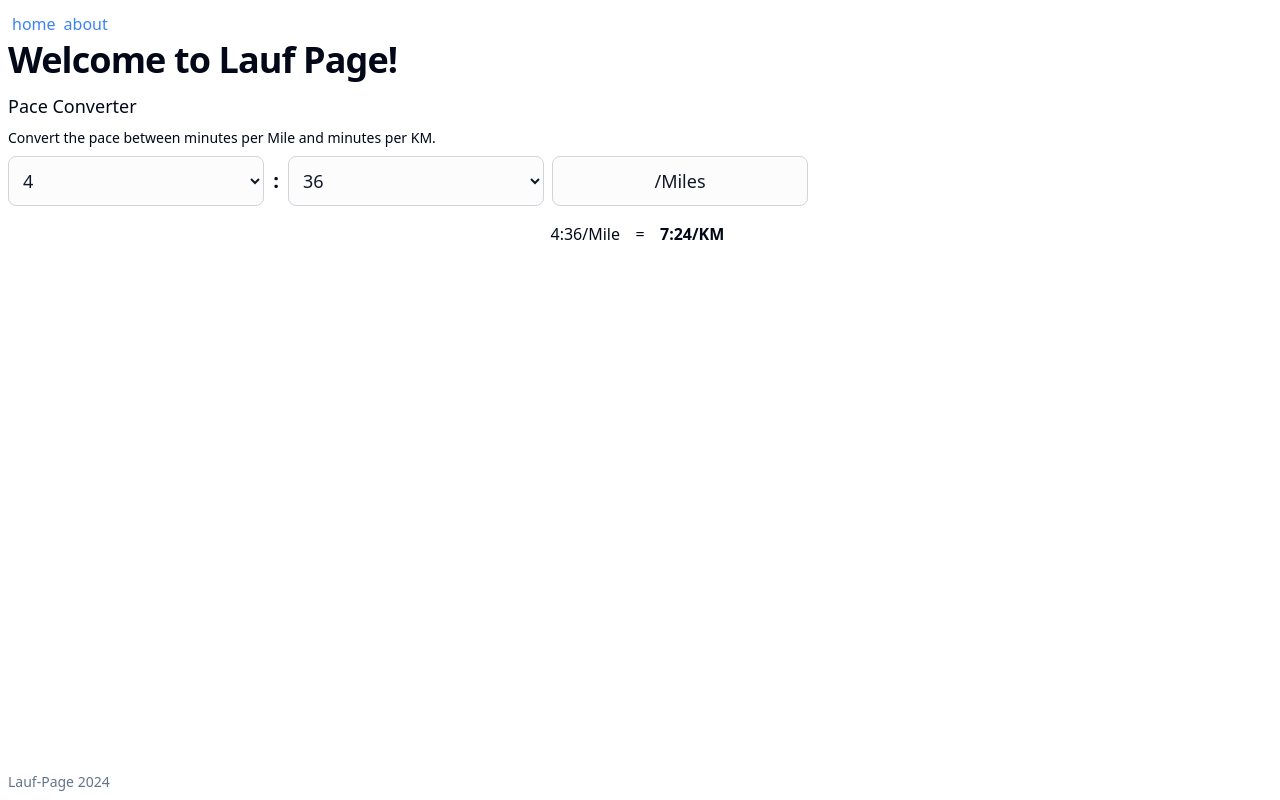
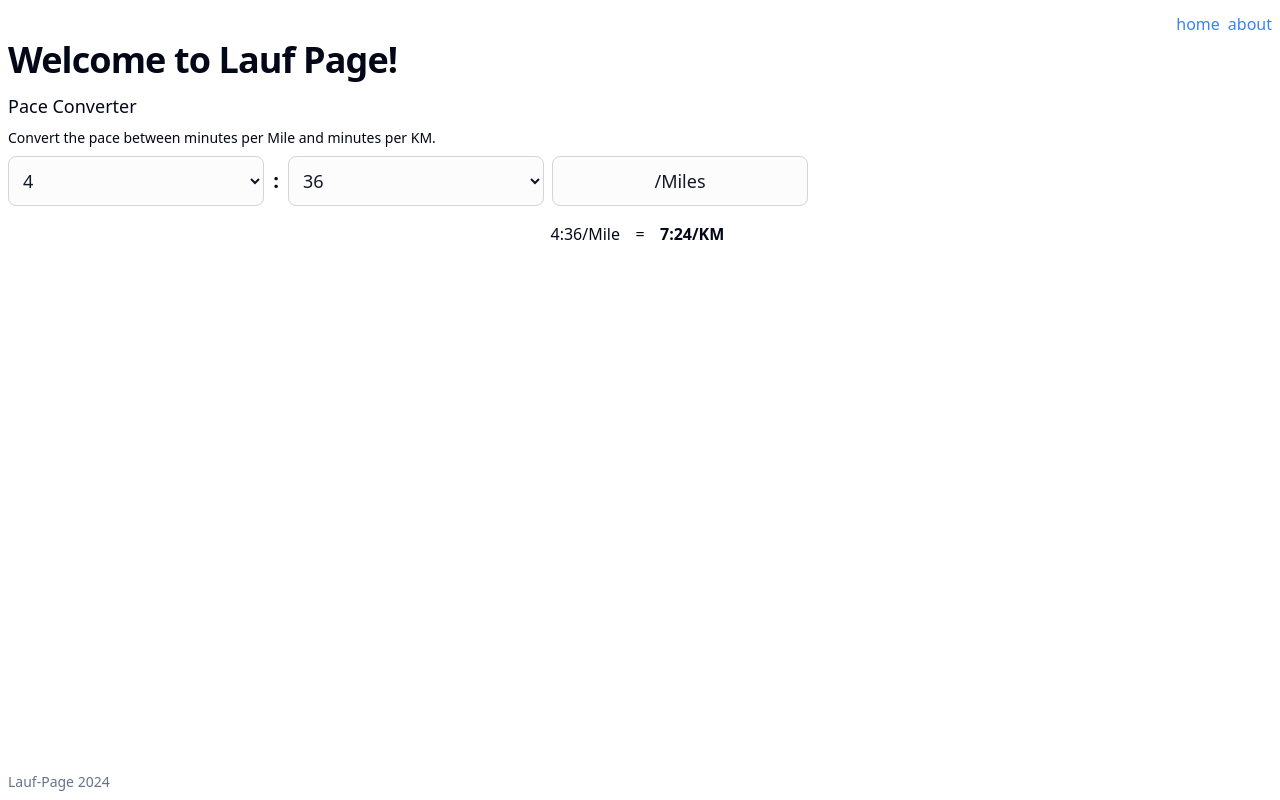
Before and after one commit to chrisp986/lauf_page, a SvelteKit app: page / in a window 1280 px wide. Built offline with nearby package versions, Linux system fonts and the light colour scheme.

Commit message:
Moved navbar to right side

```diff
--- a/src/routes/+layout.svelte
+++ b/src/routes/+layout.svelte
@@ -3,7 +3,7 @@
 </script>
 
 <div class="h-screen p-2">
-    <nav class="flex">
+    <nav class="flex md:flex md:flex-grow flex-row justify-end space-x-1">
         <a class="m-1 text-blue-500 hover:text-blue-800" href="/">home</a>
         <a class="m-1 text-blue-500 hover:text-blue-800" href="/about">about</a>
     </nav>
```
